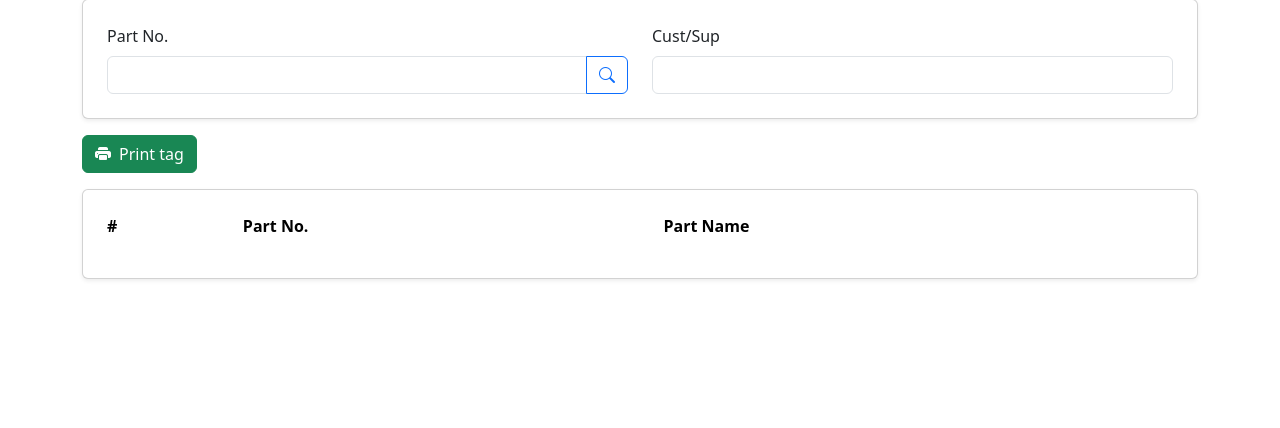
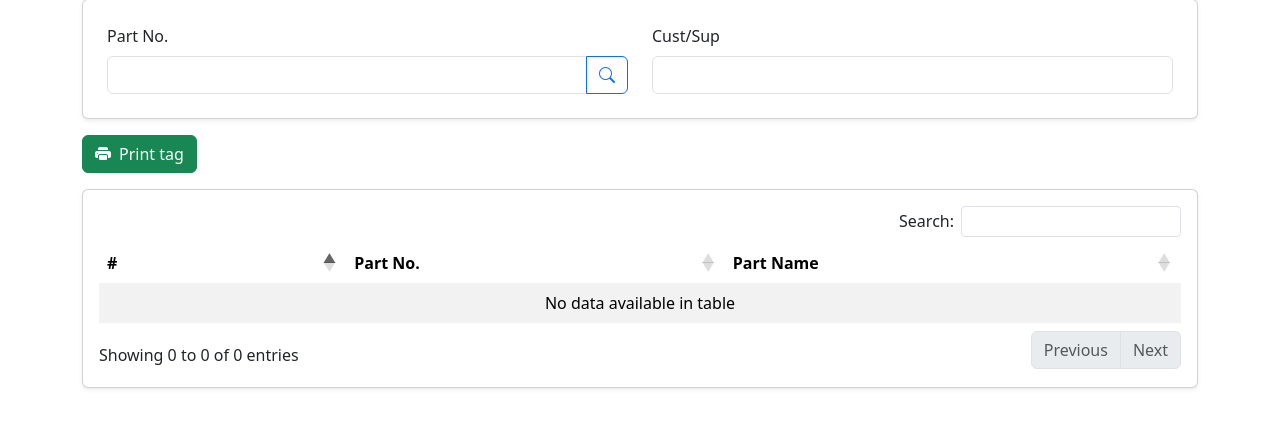
Before and after one commit to WeerawitPM/print_tag, a Django app: template print_tag_app/templates/product/index.html in a window 1280 px wide. Shown: the part 127-555 px from the top of the page. Run offline with Django 5.2, Linux system fonts and the light colour scheme; the template is opened without the code that fills it, so the values that code supplies are empty; some libraries are stand-ins or nearby versions.

Commit message:
filter table, table page and strip data

```diff
--- a/print_tag_app/templates/base.html
+++ b/print_tag_app/templates/base.html
@@ -5,18 +5,24 @@
     <meta name="viewport" content="width=device-width, initial-scale=1.0" />
     <link href="https://cdn.jsdelivr.net/npm/bootstrap@5.3.3/dist/css/bootstrap.min.css" rel="stylesheet" integrity="sha384-QWTKZyjpPEjISv5WaRU9OFeRpok6YctnYmDr5pNlyT2bRjXh0JMhjY6hW+ALEwIH" crossorigin="anonymous" />
     <script src="https://cdn.jsdelivr.net/npm/bootstrap@5.3.3/dist/js/bootstrap.bundle.min.js" integrity="sha384-YvpcrYf0tY3lHB60NNkmXc5s9fDVZLESaAA55NDzOxhy9GkcIdslK1eN7N6jIeHz" crossorigin="anonymous"></script>
-    <link rel="stylesheet" href="https://cdn.jsdelivr.net/npm/bootstrap-icons@1.11.3/font/bootstrap-icons.min.css">
+    <link rel="stylesheet" href="https://cdn.jsdelivr.net/npm/bootstrap-icons@1.11.3/font/bootstrap-icons.min.css" />
     <link rel="preconnect" href="https://fonts.googleapis.com" />
     <link rel="preconnect" href="https://fonts.gstatic.com" crossorigin />
     <link href="https://fonts.googleapis.com/css2?family=Prompt:ital,wght@0,100;0,200;0,300;0,400;0,500;0,600;0,700;0,800;0,900;1,100;1,200;1,300;1,400;1,500;1,600;1,700;1,800;1,900&display=swap" rel="stylesheet" />
     <link rel="stylesheet" href="/static/css/font.css" />
     <link rel="stylesheet" href="/static/css/dark-light-switch.css" />
-    {% block title %}{% endblock  %}
+    <!-- DataTables CSS สำหรับ Bootstrap -->
+    <link rel="stylesheet" href="https://cdn.datatables.net/1.13.4/css/dataTables.bootstrap5.min.css" />
+
+    {% block title %}
+
+    {% endblock %}
   </head>
   <body class="prompt-regular">
-    {% include "components/navbar.html" %}
+    {% include 'components/navbar.html' %}
     <main class="container my-5">
       {% block content %}
+
       {% endblock %}
     </main>
   </body>
--- a/print_tag_app/templates/product/index.html
+++ b/print_tag_app/templates/product/index.html
@@ -24,8 +24,17 @@
         </div>
       </div>
       <button type="submit" class="btn btn-success mt-3" name="print_part" id="printTagBtn"><i class="bi bi-printer-fill me-2"></i>Print tag</button>
-      <div class="table-responsive card shadow-sm mt-3 p-3">
-        <table class="table table-borderless table-striped">
+
+      <!-- Spinner ที่จะหมุนระหว่างรอโหลดข้อมูล -->
+      <div id="spinnerContainer" class="d-flex justify-content-center mt-3">
+        <div class="spinner-border text-primary" role="status">
+          <span class="visually-hidden">Loading...</span>
+        </div>
+      </div>
+
+      <!-- ซ่อนตารางตอนแรก -->
+      <div id="tableContainer" class="table-responsive card shadow-sm mt-3 p-3" style="display: none;">
+        <table id="productTable" class="table table-borderless table-striped">
           <thead>
             <tr>
               <th scope="col">#</th>
@@ -74,15 +83,60 @@
   <script src="https://code.jquery.com/ui/1.13.0/jquery-ui.min.js"></script>
   <link rel="stylesheet" href="https://code.jquery.com/ui/1.13.0/themes/base/jquery-ui.css" />
 
+  <!-- DataTables JS สำหรับ Bootstrap -->
+  <script src="https://cdn.datatables.net/1.13.4/js/jquery.dataTables.min.js"></script>
+  <script src="https://cdn.datatables.net/1.13.4/js/dataTables.bootstrap5.min.js"></script>
+
   <script>
     $(document).ready(function () {
+      // เริ่มต้นด้วยการซ่อน table และแสดง spinner
+      $('#tableContainer').hide()
+
+      // Initialize DataTables
+      var table = $('#productTable').DataTable({
+        paging: true,
+        searching: true,
+        ordering: true,
+        info: true,
+        lengthChange: false,
+        pageLength: 100,
+        columnDefs: [
+          {
+            targets: [1], // Column index for "Part No."
+            searchable: true
+          }
+        ],
+        // เมื่อโหลด DataTables เสร็จ
+        initComplete: function (settings, json) {
+          // ซ่อน spinner และแสดง table
+          $('#spinnerContainer').addClass("d-none")
+          $('#tableContainer').fadeIn()
+        }
+      })
+
+      //$('#part_no').on('keyup', function () {
+      //var value = $(this).val().toLowerCase()
+      //$('#productTable').DataTable().search(value).draw()
+      //})
+
+      // Custom search function for startsWith
+      $.fn.dataTable.ext.search.push(function (settings, data, dataIndex) {
+        if (settings.nTable.id !== 'productTable') {
+          return true // Return true if this is not the table we're interested in
+        }
+
+        var value = $('#part_no').val().toLowerCase()
+        var cellValue = data[1].toLowerCase() // Column index for "Part No."
+
+        // Check if cellValue starts with value
+        return cellValue.startsWith(value)
+      })
+
+      // Apply the custom search when keyup event occurs
       $('#part_no').on('keyup', function () {
-        var value = $(this).val().toLowerCase()
-        $('.data-row').filter(function () {
-          //$(this).toggle($(this).find('input[name^="part_no_"]').val().toLowerCase().indexOf(value) > -1)
-          $(this).toggle($(this).find('input[name^="part_no_"]').val().toLowerCase().startsWith(value));
-        })
+        table.draw()
       })
+
       $('#productForm').on('submit', function (event) {
         event.preventDefault() // ป้องกันการส่งฟอร์มโดยตรง
 
--- a/print_tag_app/views.py
+++ b/print_tag_app/views.py
@@ -366,6 +366,10 @@ def product(request):
                 """
         cursor.execute(query)
         data = cursor.fetchall()
+
+    # ใช้ list comprehension เพื่อใช้ .strip() กับแต่ละค่าใน data
+    data = [(fccode.strip(), fcname.strip()) for fccode, fcname in data]
+
     return render(request, "product/index.html", {"data": data})
 
 
```
